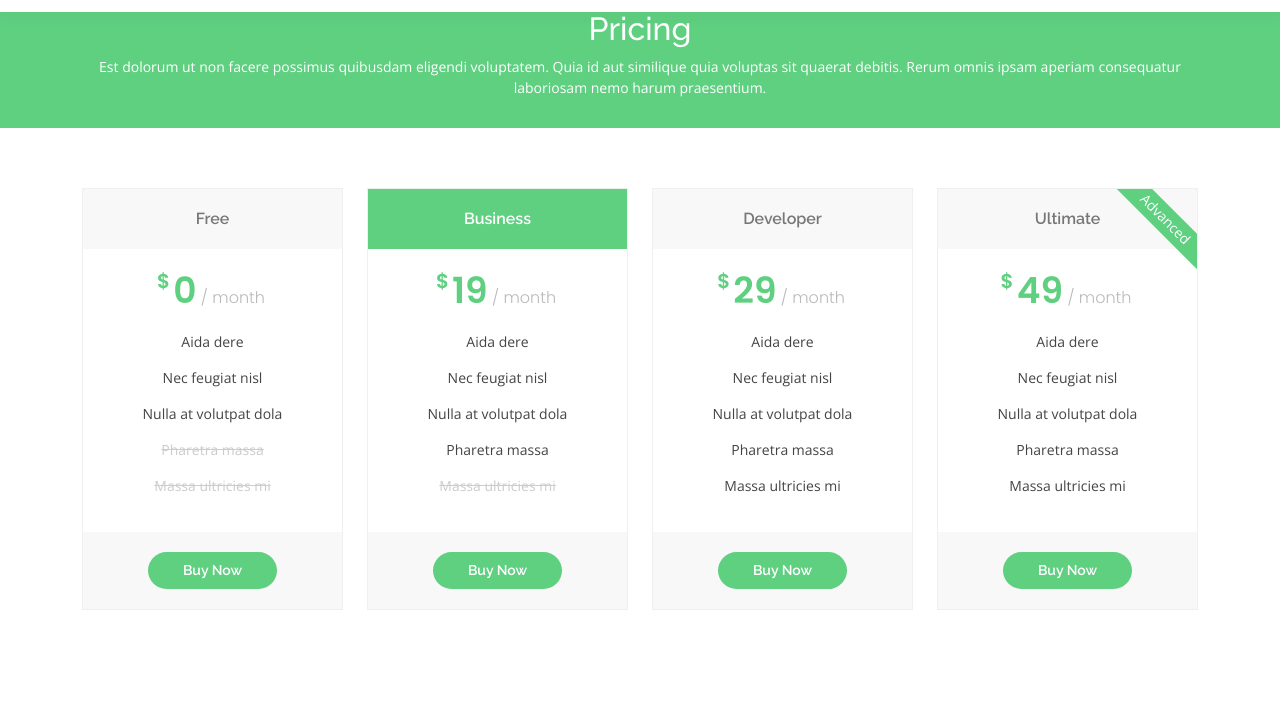
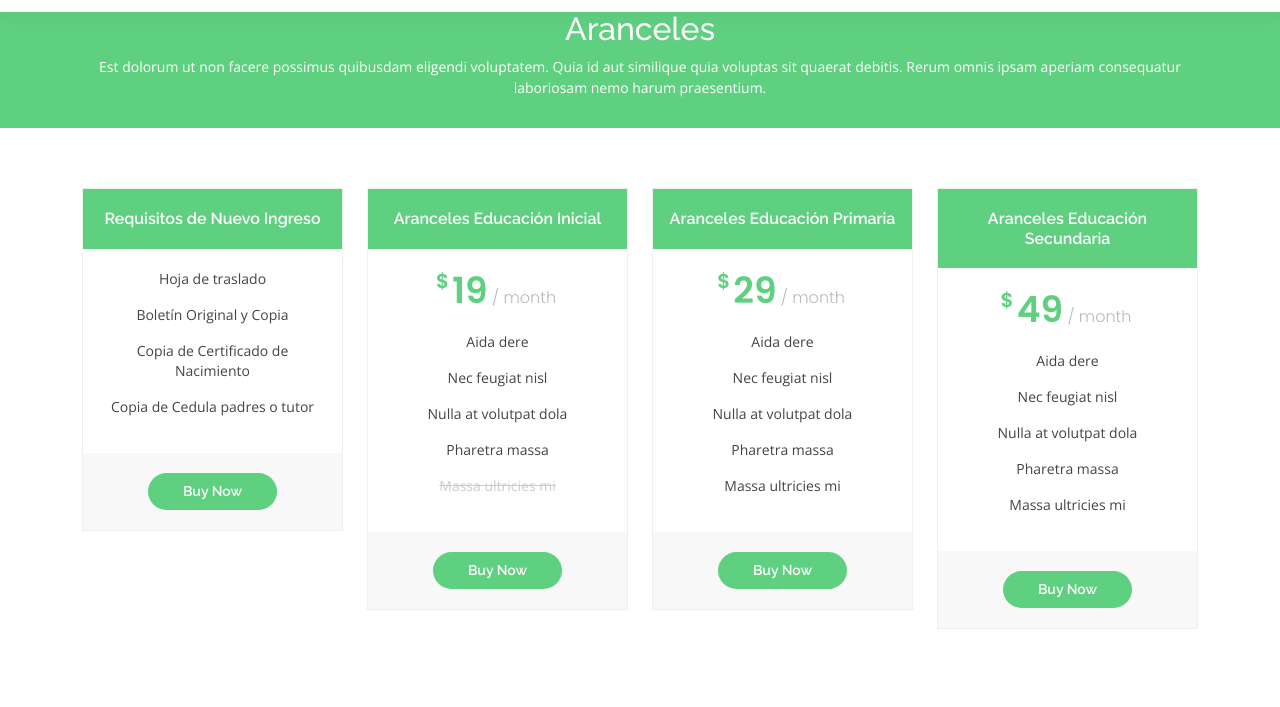
Before and after one commit to hromero90/sitio_web_colegio_bautista_libertad, a plain HTML site: page aranceles.html in a window 1280 px wide. Shown: the part 93-800 px from the top of the page. Drawn offline with nearby package versions, Linux system fonts and the light colour scheme.

Commit message:
Actualizacion de los aranceles

```diff
--- a/aranceles.html
+++ b/aranceles.html
@@ -57,7 +57,7 @@
     <!-- ======= Breadcrumbs ======= -->
     <div class="breadcrumbs" data-aos="fade-in">
       <div class="container">
-        <h2>Pricing</h2>
+        <h2>Aranceles</h2>
         <p>Est dolorum ut non facere possimus quibusdam eligendi voluptatem. Quia id aut similique quia voluptas sit quaerat debitis. Rerum omnis ipsam aperiam consequatur laboriosam nemo harum praesentium. </p>
       </div>
     </div><!-- End Breadcrumbs -->
@@ -69,15 +69,14 @@
         <div class="row">
 
           <div class="col-lg-3 col-md-6">
-            <div class="box">
-              <h3>Free</h3>
-              <h4><sup>$</sup>0<span> / month</span></h4>
+            <div class="box featured">
+              <h3>Requisitos de Nuevo Ingreso</h3>
               <ul>
-                <li>Aida dere</li>
-                <li>Nec feugiat nisl</li>
-                <li>Nulla at volutpat dola</li>
-                <li class="na">Pharetra massa</li>
-                <li class="na">Massa ultricies mi</li>
+                <li>Hoja de traslado</li>
+                <li>Boletín Original y Copia</li>
+                <li>Copia de Certificado de Nacimiento</li>
+                <li>Copia de Cedula padres o tutor</li>
+
               </ul>
               <div class="btn-wrap">
                 <a href="#" class="btn-buy">Buy Now</a>
@@ -87,7 +86,7 @@
 
           <div class="col-lg-3 col-md-6 mt-4 mt-md-0">
             <div class="box featured">
-              <h3>Business</h3>
+              <h3>Aranceles Educación Inicial</h3>
               <h4><sup>$</sup>19<span> / month</span></h4>
               <ul>
                 <li>Aida dere</li>
@@ -103,8 +102,8 @@
           </div>
 
           <div class="col-lg-3 col-md-6 mt-4 mt-lg-0">
-            <div class="box">
-              <h3>Developer</h3>
+            <div class="box featured">
+              <h3>Aranceles Educación Primaria</h3>
               <h4><sup>$</sup>29<span> / month</span></h4>
               <ul>
                 <li>Aida dere</li>
@@ -120,9 +119,9 @@
           </div>
 
           <div class="col-lg-3 col-md-6 mt-4 mt-lg-0">
-            <div class="box">
-              <span class="advanced">Advanced</span>
-              <h3>Ultimate</h3>
+            <div class="box featured">
+
+              <h3>Aranceles Educación Secundaria</h3>
               <h4><sup>$</sup>49<span> / month</span></h4>
               <ul>
                 <li>Aida dere</li>
```
